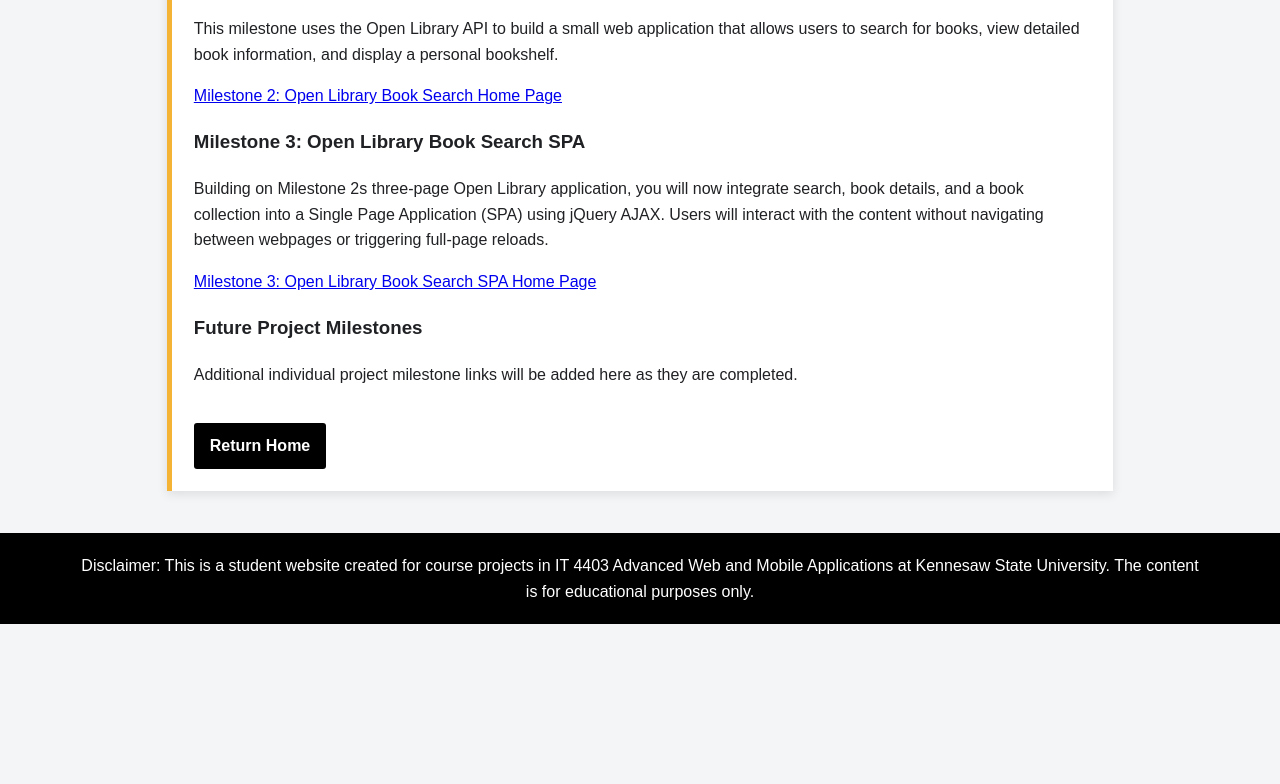
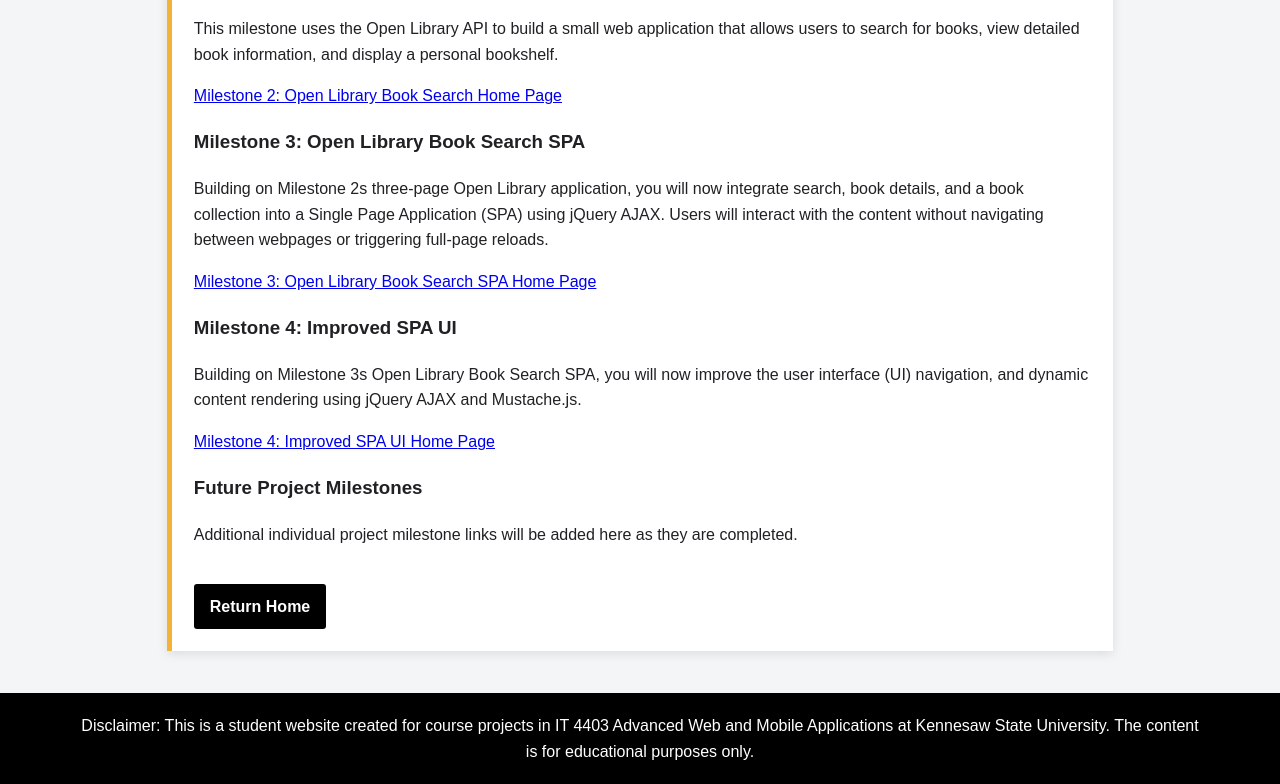
Before and after one commit to Tbar1864/IT4403Fall2026, a plain HTML site: page projects.html in a window 1280 px wide. Shown: the part 675-1459 px from the top of the page. Before the commit the page ends 1299 px from the top, so only its background shows below. Drawn offline with Linux system fonts and the light colour scheme.

Commit message:
adding link to Milestone 4

```diff
--- a/projects.html
+++ b/projects.html
@@ -206,6 +206,18 @@
           </a>
         </p>
 
+        <h3>Milestone 4: Improved SPA UI</h3>
+
+        <p>
+          Building on Milestone 3s Open Library Book Search SPA, you will now improve
+          the user interface (UI) navigation, and dynamic content rendering using
+          jQuery AJAX and Mustache.js.
+        </p>
+          <a href="Projects/Milestone4/index.html">
+            Milestone 4: Improved SPA UI Home Page
+          </a>
+        </p>
+
         <h3>Future Project Milestones</h3>
 
         <p>
```
